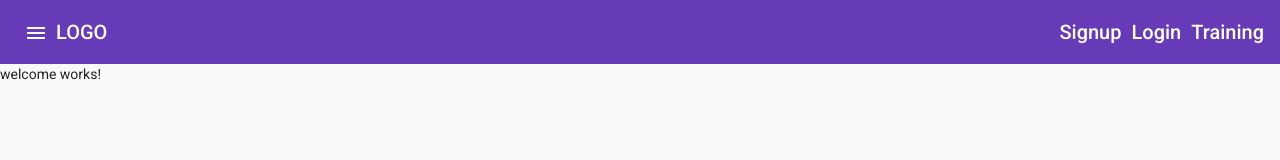
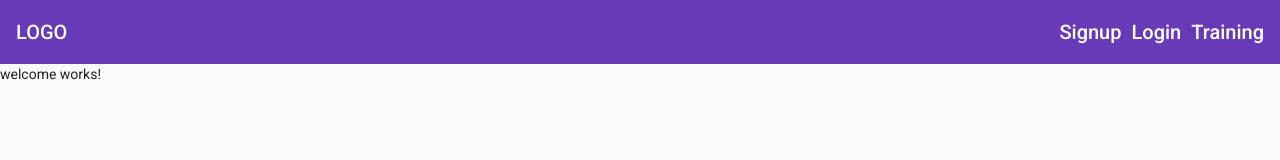
Before and after one commit to adjaythakoerdien/angular-fitness-tracker, an Angular app: page / in a window 1280 px wide. Shown: the top 160 px of the page. Built offline with nearby package versions, Linux system fonts and the light colour scheme.

Commit message:
Responsitivity toolbar added

```diff
--- a/src/app/app.component.html
+++ b/src/app/app.component.html
@@ -4,11 +4,12 @@
   </mat-sidenav>
   <mat-sidenav-content>
     <mat-toolbar color="primary">
-      <div><button mat-icon-button (click)="sidenav.toggle()">
+      <div fxHide.gt-xs>
+        <button mat-icon-button (click)="sidenav.toggle()">
         <mat-icon>menu</mat-icon>
       </button></div>
       <div><a routerLink="/">LOGO</a></div>
-      <div fxFlex fxLayout fxLayoutAlign="flex-end">
+      <div fxFlex fxLayout fxLayoutAlign="flex-end" fxHide.xs>
         <ul fxLayout fxLayoutGap="10px" class="navigation-items">
           <li><a routerLink="/signup">Signup</a></li>
           <li><a routerLink="/login">Login</a></li>
```
